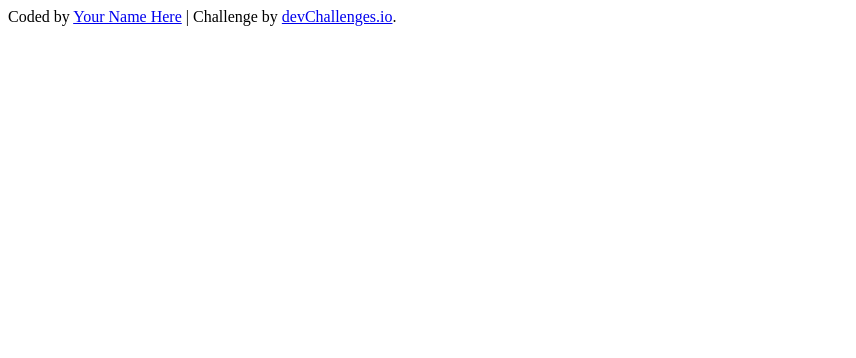
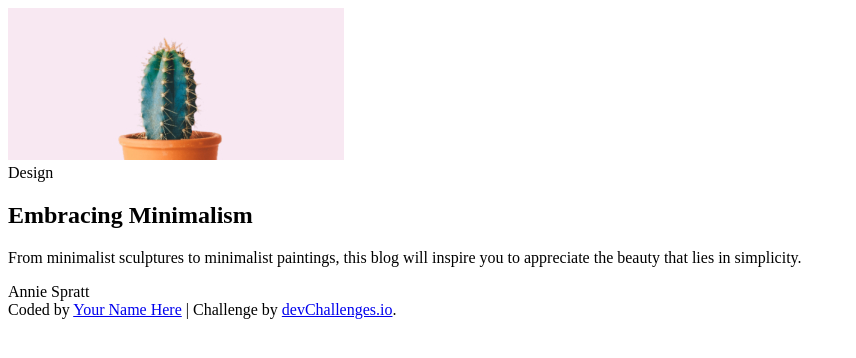
Before and after one commit to gustavo2023/minimal-blog-card, a plain HTML site: page index.html in a window 1280 px wide. Shown: the whole page, without its empty margins (0-856 px from the left). Drawn offline with Linux system fonts and the light colour scheme.

Commit message:
Add basic HTML structure for the card. Used semantic HTML to create the diferent parts of the card, including the image container, category tag and the main content of the card.

```diff
--- a/index.html
+++ b/index.html
@@ -16,7 +16,27 @@
     <link rel="stylesheet" href="styles.css" />
   </head>
   <body>
-    <main></main>
+    <main>
+      <article class="card">
+        <div class="img-container">
+          <img
+            src="./resources/Cactus.jpg"
+            alt="A small green cactus with spines in a terracotta pot, set against a soft pink background."
+          />
+        </div>
+        <div class="info-container">
+          <span class="category">Design</span>
+          <section>
+            <h2>Embracing Minimalism</h2>
+            <p>
+              From minimalist sculptures to minimalist paintings, this blog will
+              inspire you to appreciate the beauty that lies in simplicity.
+            </p>
+          </section>
+          <div class="author">Annie Spratt</div>
+        </div>
+      </article>
+    </main>
     <footer>
       <div class="author-info">
         Coded by <a href="#">Your Name Here</a> | Challenge by
```
